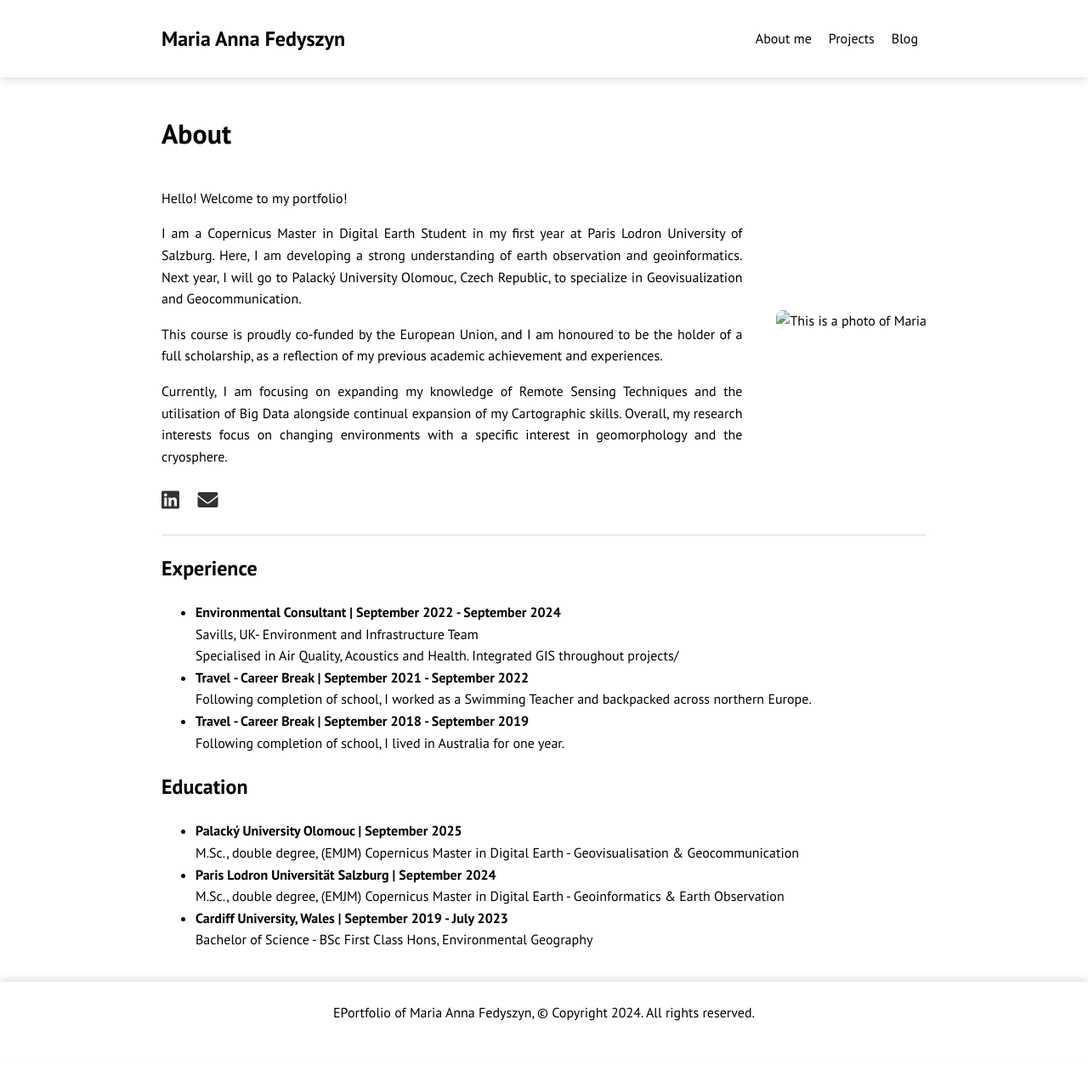
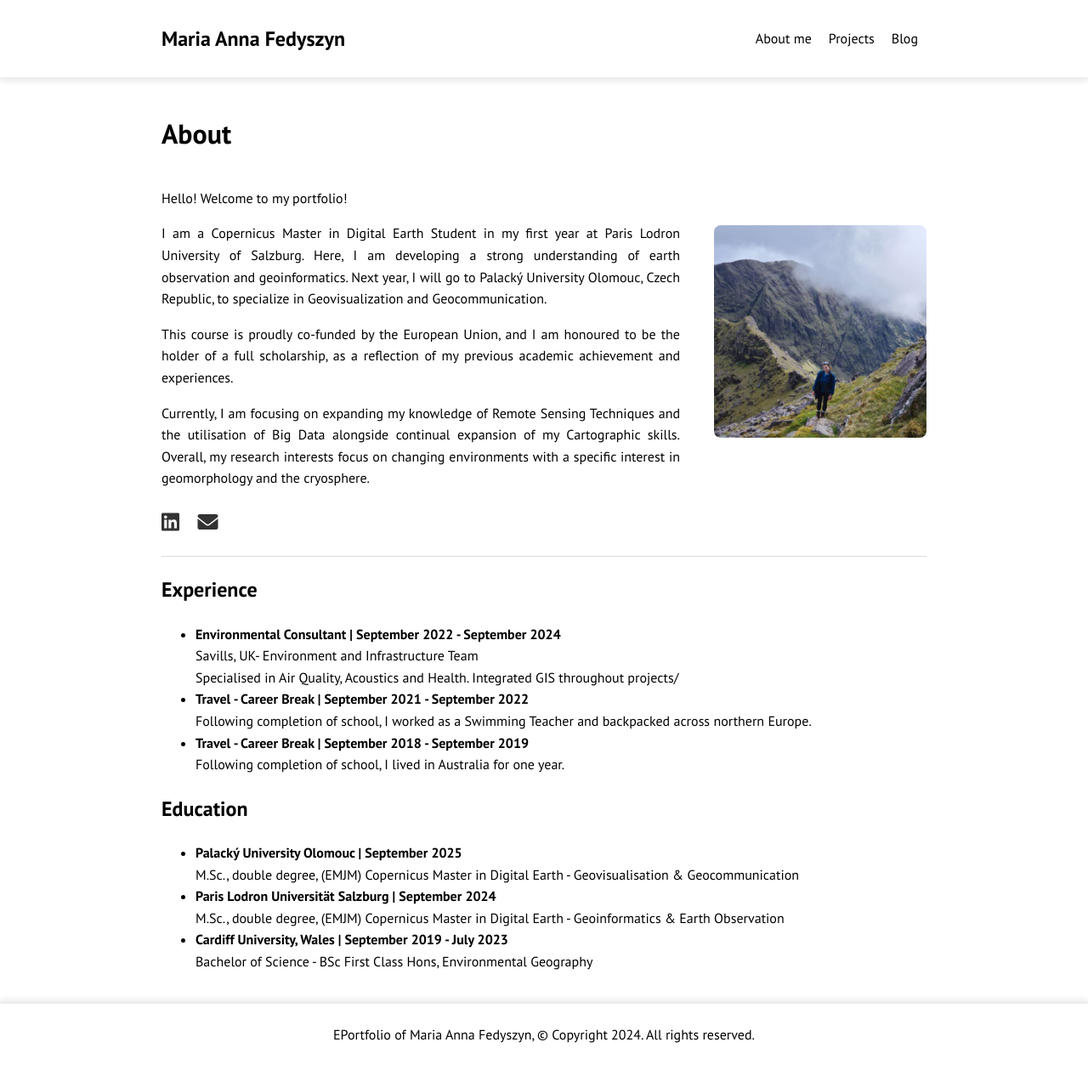
Before and after one commit to maria-anna-gis/maria-anna-gis.github.io, a Jekyll site: the page built from about.md, in a window 1280 px wide. Shown: the whole page at 85% size. Built offline with Jekyll 4.4.1, drawn with Linux system fonts in a browser that asks for light colours; before the commit the page ends 1247 px from its top, so only the background shows below that.

Commit message:
Update about.md

```diff
--- a/about.md
+++ b/about.md
@@ -14,7 +14,7 @@ title: About
        Currently, I am focusing on expanding my knowledge of Remote Sensing Techniques and the utilisation of Big Data alongside continual expansion of my Cartographic skills.
        Overall, my research interests focus on changing environments with a specific interest in geomorphology and the cryosphere.
     </div>
-    <img src="{{ "maria-anna-gis.github.io/assets/about/maria.jpg" }}" alt="This is a photo of Maria" class="about-image">
+    <img src="{{ "/assets/about/maria.jpg" | relative_url }}" alt="This is a photo of Maria" class="about-image">
 </div>
 
 <!-- Icons Section -->
```
